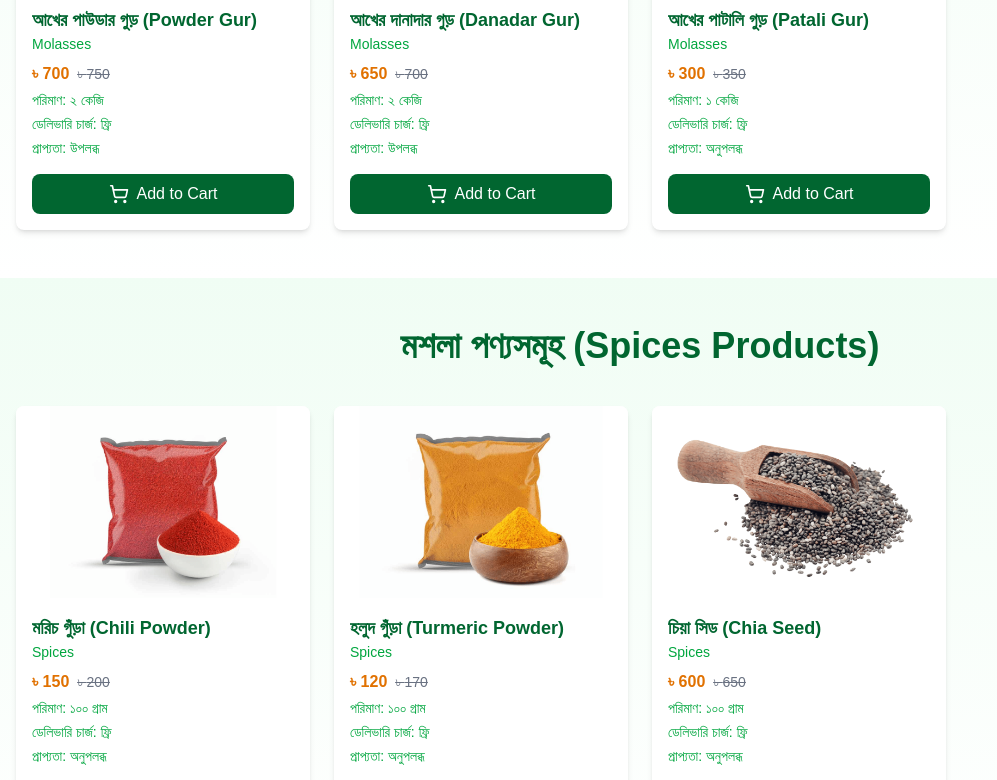
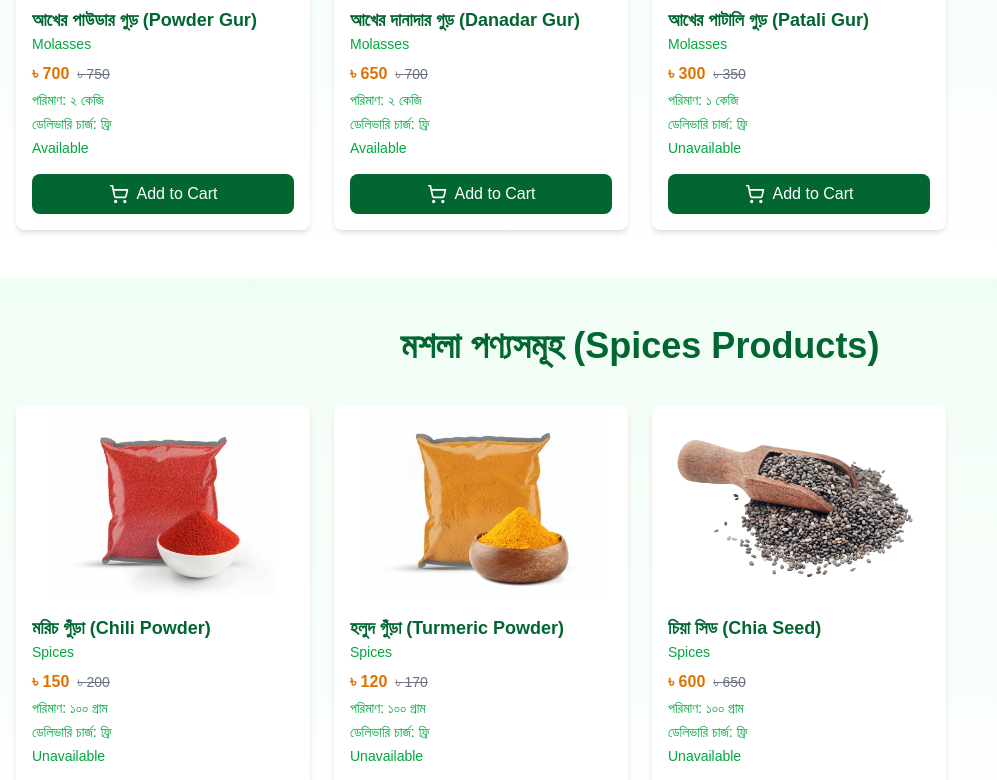
Before and after one commit to HubJourney123/ahnaf-farming-frontend, a Next.js app: page / in a window 1280 px wide. Shown: the part 1660-2440 px from the top of the page, without its empty margins (0-997 px from the left). Built offline with nearby package versions, Linux system fonts and the light colour scheme.

Commit message:
Update ProductCard.js

```diff
--- a/src/components/ProductCard.js
+++ b/src/components/ProductCard.js
@@ -28,7 +28,7 @@ const ProductCard = ({ product, addToCart }) => {
               ডেলিভারি চার্জ: {product.deliveryCharge === 0 ? 'ফ্রি' : `৳ ${product.deliveryCharge}`}
             </p>
             <p className="text-green-600 text-sm mt-1">
-              প্রাপ্যতা: {product.availability === 'available' ? 'উপলব্ধ' : 'অনুপলব্ধ'}
+              {product.availability === 'available' ? 'Available' : 'Unavailable'}
             </p>
           </div>
         </div>
```
